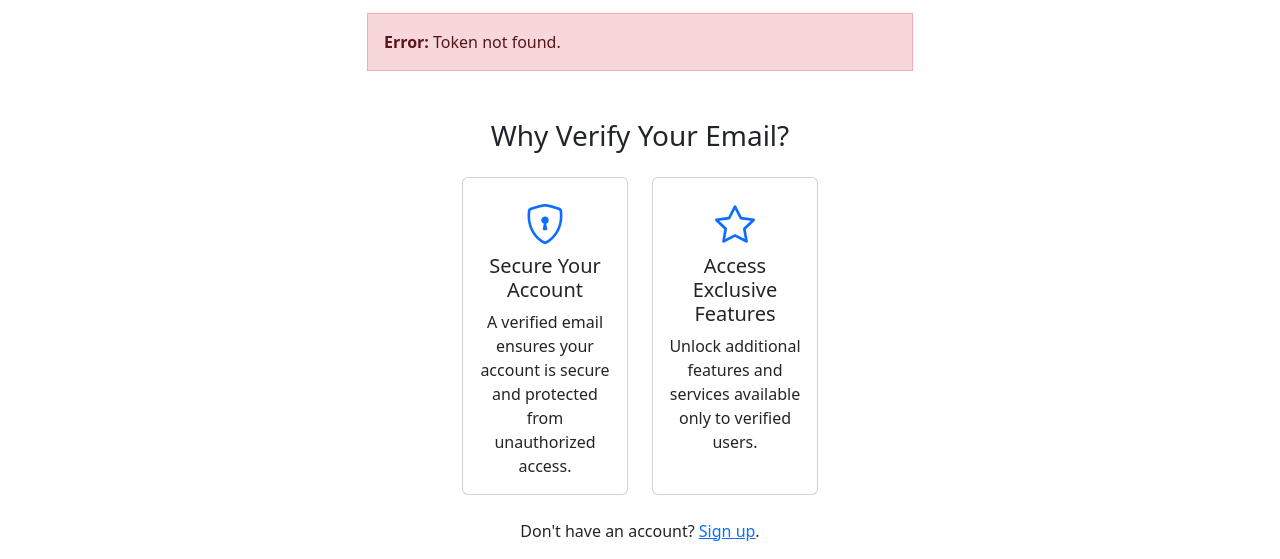
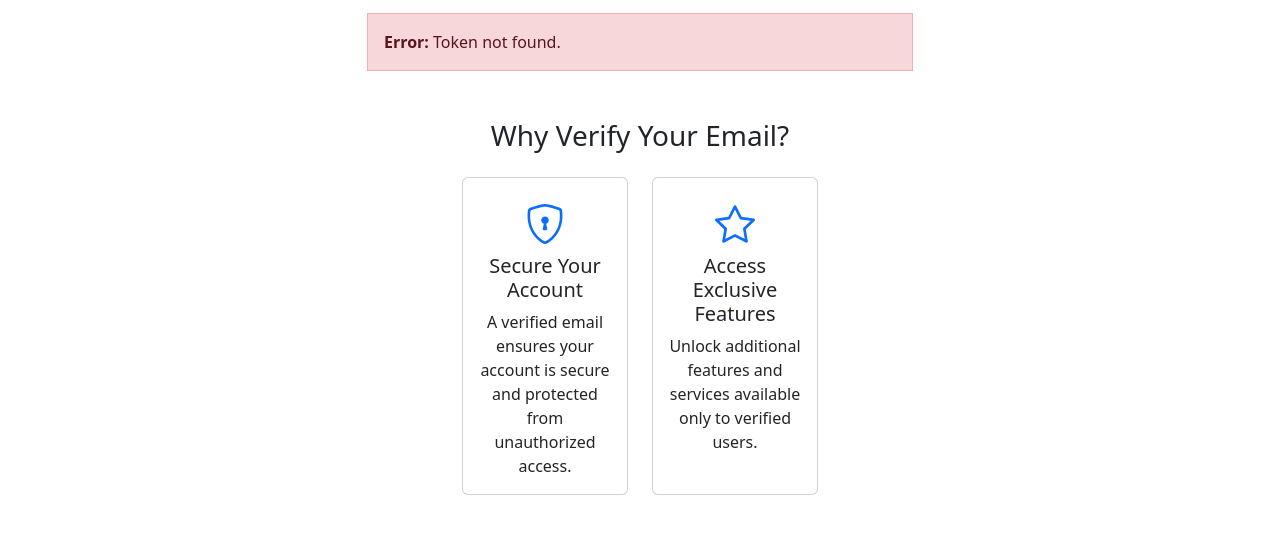
Before and after one commit to hammadewans/EsyServe, a plain HTML site: page index.html in a window 1280 px wide. Shown: the part 276-835 px from the top of the page. After the commit the page ends 800 px from the top, so only its background shows below. Drawn offline with nearby package versions, Linux system fonts and the light colour scheme.

Commit message:
Update index.html

```diff
--- a/index.html
+++ b/index.html
@@ -64,12 +64,6 @@
                         </div>
                     </div>
                 </div>
-
-                <!-- Sign Up Link Section -->
-                <div class="text-center">
-                    <p>Don't have an account? <a href="signup.html" class="text-primary">Sign up</a>.</p>
-                </div>
-
             </div>
         </div>
     </div>
```
